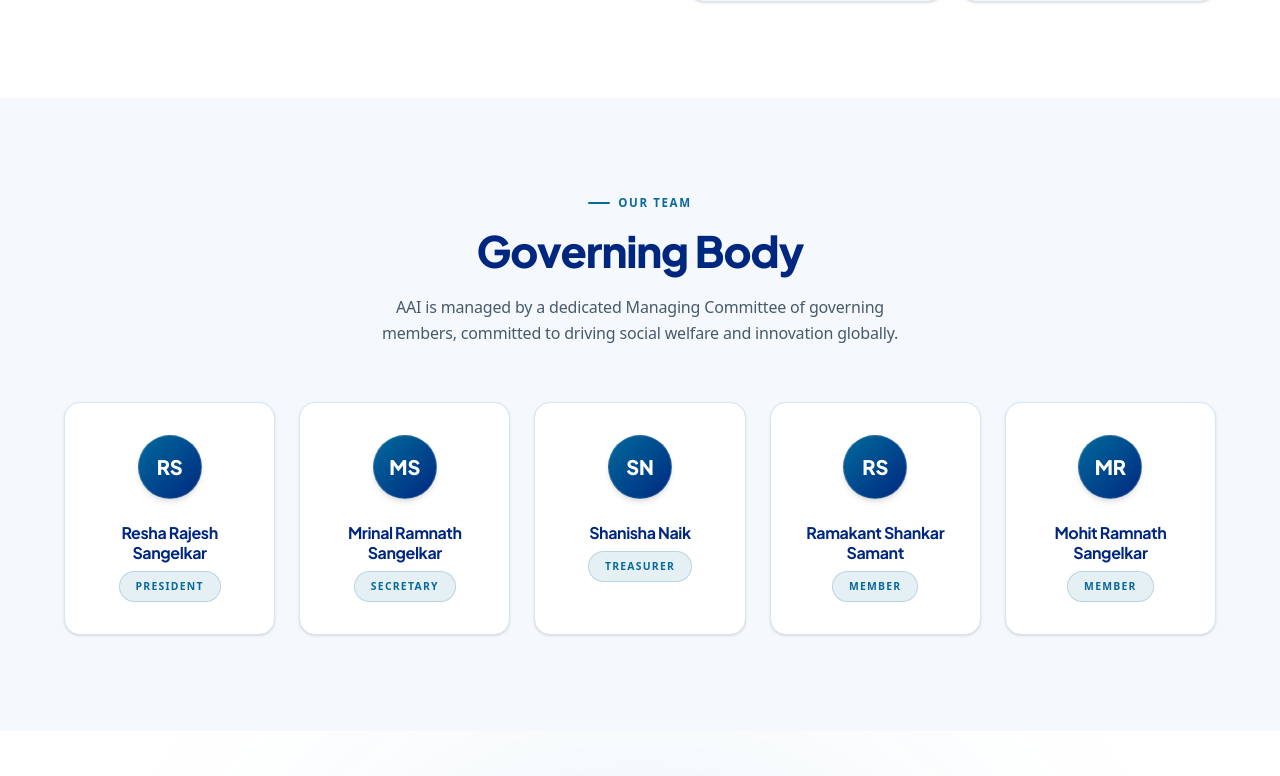
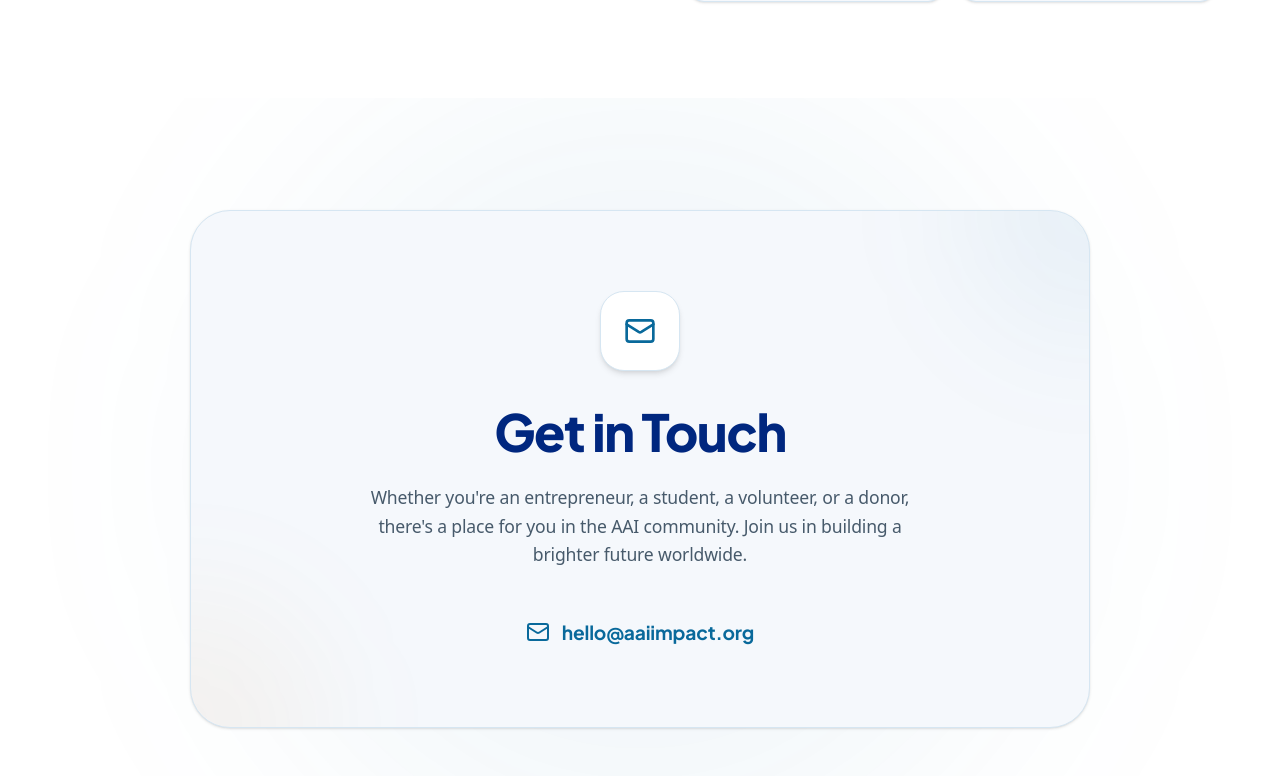
Before and after one commit to atreyakamat/aai-foundation, a Next.js app: page /about in a window 1280 px wide. Shown: the part 844-1620 px from the top of the page. Built offline with nearby package versions, Linux system fonts and the light colour scheme.

Commit message:
feat: remove governance section and 60+ NGO references

```diff
--- a/aai-website.html
+++ b/aai-website.html
@@ -590,8 +590,8 @@
       <div class="program-card reveal">
         <div class="prog-icon-wrap"><i class="fa-solid fa-handshake-angle"></i></div>
         <h3>Community Volunteering</h3>
-        <p>Connecting volunteers with NGOs and causes across Goa — 60+ NGOs in the network and growing every month.</p>
-        <div class="program-tags"><span class="tag">60+ NGOs</span><span class="tag">Volunteer Network</span><span class="tag">Social Impact</span></div>
+        <p>Connecting volunteers with NGOs and causes across Goa — growing network of NGOs in the network and growing every month.</p>
+        <div class="program-tags"><span class="tag">growing network of NGOs</span><span class="tag">Volunteer Network</span><span class="tag">Social Impact</span></div>
       </div>
       <div class="program-card reveal">
         <div class="prog-icon-wrap"><i class="fa-solid fa-network-wired"></i></div>
@@ -679,9 +679,9 @@
         <div class="init-top-bar" style="background:linear-gradient(90deg,#7c3aed,#a78bfa)"></div>
         <div class="init-icon-wrap" style="background:#f3eeff;border:1px solid rgba(124,58,237,.2);color:#7c3aed"><i class="fa-solid fa-people-group"></i></div>
         <h3>NGO Collaboration Platform</h3>
-        <p>A social platform for non-profit organizations to bring the local community and volunteers together for good causes. With 60+ NGOs in Goa, volunteers can register and collaborate across organizations.</p>
+        <p>A social platform for non-profit organizations to bring the local community and volunteers together for good causes. With growing network of NGOs in Goa, volunteers can register and collaborate across organizations.</p>
         <div class="program-tags" style="margin-top:.9rem">
-          <span class="tag" style="background:#f3eeff;border-color:rgba(124,58,237,.2);color:#7c3aed">60+ NGOs</span>
+          <span class="tag" style="background:#f3eeff;border-color:rgba(124,58,237,.2);color:#7c3aed">growing network of NGOs</span>
           <span class="tag" style="background:#f3eeff;border-color:rgba(124,58,237,.2);color:#7c3aed">Volunteers</span>
           <span class="tag" style="background:#f3eeff;border-color:rgba(124,58,237,.2);color:#7c3aed">Community</span>
         </div>
--- a/src/app/about/page.tsx
+++ b/src/app/about/page.tsx
@@ -1,13 +1,12 @@
 import type { Metadata } from "next";
 import Navbar from "@/components/Navbar";
 import About from "@/components/About";
-import Governance from "@/components/Governance";
 import Footer from "@/components/Footer";
 import CTA from "@/components/CTA";
 
 export const metadata: Metadata = {
   title: "About Us | AAI (All About Innovation)",
-  description: "Learn more about AAI Foundation, our global mission to support positive change, and our dedicated governing committee.",
+  description: "Learn more about AAI Foundation and our global mission to support positive change.",
 };
 
 export default function AboutPage() {
@@ -15,7 +14,6 @@ export default function AboutPage() {
     <main className="min-h-screen bg-offwhite pt-24">
       <Navbar />
       <About />
-      <Governance />
       <CTA />
       <Footer />
     </main>
--- a/src/app/page.tsx
+++ b/src/app/page.tsx
@@ -6,7 +6,6 @@ import TechForward from "@/components/TechForward";
 import About from "@/components/About";
 import Programs from "@/components/Programs";
 import Initiatives from "@/components/Initiatives";
-import Governance from "@/components/Governance";
 import Why from "@/components/Why";
 import CTA from "@/components/CTA";
 import Footer from "@/components/Footer";
@@ -22,7 +21,6 @@ export default function Home() {
       <About />
       <Programs />
       <Initiatives />
-      <Governance />
       <Why />
       <CTA />
       <Footer />
--- a/src/components/Governance.tsx
+++ /dev/null
@@ -1,62 +0,0 @@
-"use client";
-
-import { motion } from "framer-motion";
-
-const team = [
-  { name: "Resha Rajesh Sangelkar", role: "President", initial: "RS" },
-  { name: "Mrinal Ramnath Sangelkar", role: "Secretary", initial: "MS" },
-  { name: "Shanisha Naik", role: "Treasurer", initial: "SN" },
-  { name: "Ramakant Shankar Samant", role: "Member", initial: "RS" },
-  { name: "Mohit Ramnath Sangelkar", role: "Member", initial: "MR" },
-];
-
-export default function Governance() {
-  return (
-    <section id="governance" className="py-24 px-[5%] bg-offwhite relative overflow-hidden">
-      <div className="max-w-[1200px] mx-auto relative z-10">
-        <div className="mb-14 text-center">
-          <div className="flex items-center justify-center gap-2 text-blue text-[0.72rem] font-bold tracking-[0.14em] uppercase mb-3">
-            <div className="w-5.5 h-[2px] bg-blue rounded-full" />
-            Our Team
-          </div>
-          <h2 className="font-plus-jakarta text-[clamp(1.8rem,3.5vw,2.7rem)] font-extrabold leading-tight tracking-tight text-navy">
-            Governing Body
-          </h2>
-          <p className="mt-4 text-muted max-w-[560px] mx-auto leading-relaxed font-medium">
-            AAI is managed by a dedicated Managing Committee of governing members, committed to driving social welfare and innovation globally.
-          </p>
-        </div>
-
-        <div className="grid grid-cols-1 sm:grid-cols-2 lg:grid-cols-5 gap-6">
-          {team.map((member, i) => (
-            <motion.div
-              key={i}
-              initial={{ opacity: 0, y: 10 }}
-              whileInView={{ opacity: 1, y: 0 }}
-              viewport={{ once: true }}
-              transition={{
-                opacity: { duration: 0.3, delay: i * 0.02 },
-                y: { duration: 0.3, delay: i * 0.02 }
-              }}
-              whileHover={{
-                y: -5,
-                backgroundColor: "white",
-                borderColor: "rgba(0,39,127,0.1)",
-                transition: { duration: 0.2, delay: 0 }
-              }}
-              className="bg-white border border-border rounded-2xl p-8 text-center transition-all duration-300 shadow-sm"
-            >
-              <div className="w-16 h-16 rounded-full bg-gradient-to-br from-blue to-navy border border-white/20 flex items-center justify-center text-white font-plus-jakarta font-extrabold text-xl mx-auto mb-6 shadow-md">
-                {member.initial}
-              </div>
-              <h3 className="font-plus-jakarta font-bold text-navy text-[1rem] mb-2 leading-tight">{member.name}</h3>
-              <div className="inline-block bg-blue/10 text-blue text-[0.65rem] font-bold uppercase tracking-[0.12em] px-4 py-1.5 rounded-full border border-blue/20">
-                {member.role}
-              </div>
-            </motion.div>
-          ))}
-        </div>
-      </div>
-    </section>
-  );
-}
--- a/src/components/Initiatives.tsx
+++ b/src/components/Initiatives.tsx
@@ -47,7 +47,7 @@ const initiatives = [
     bgColor: "bg-[#f3eeff]",
     iconColor: "text-[#7c3aed]",
     borderColor: "border-[#7c3aed]/20",
-    tags: ["60+ NGOs", "Volunteers", "Community"]
+    tags: ["Global Platform", "Volunteers", "Community"]
   }
 ];
 
--- a/src/components/Navbar.tsx
+++ b/src/components/Navbar.tsx
@@ -17,7 +17,6 @@ export default function Navbar() {
         <li><Link href="/#industry-readiness" className="text-muted text-sm font-medium hover:text-navy transition-colors">Industry</Link></li>
         <li><Link href="/#programs" className="text-muted text-sm font-medium hover:text-navy transition-colors">Programs</Link></li>
         <li><Link href="/#initiatives" className="text-muted text-sm font-medium hover:text-navy transition-colors">Initiatives</Link></li>
-        <li><Link href="/#governance" className="text-muted text-sm font-medium hover:text-navy transition-colors">Team</Link></li>
       </ul>
       <a href="mailto:hello@aaiimpact.org" className="hidden md:block text-muted hover:text-blue transition-colors font-bold text-[0.85rem] tracking-wide">
         hello@aaiimpact.org
--- a/src/components/Programs.tsx
+++ b/src/components/Programs.tsx
@@ -38,8 +38,8 @@ const programs = [
   {
     icon: Handshake,
     title: "Community Volunteering",
-    desc: "Connecting volunteers with NGOs and causes worldwide, with 60+ NGOs in the initial network and growing every month.",
-    tags: ["60+ NGOs", "Volunteer Network", "Social Impact"]
+    desc: "Connecting volunteers with NGOs and causes worldwide, with a growing network of organizations making an impact every month.",
+    tags: ["Global Network", "Volunteer Network", "Social Impact"]
   },
   {
     icon: Network,
```
